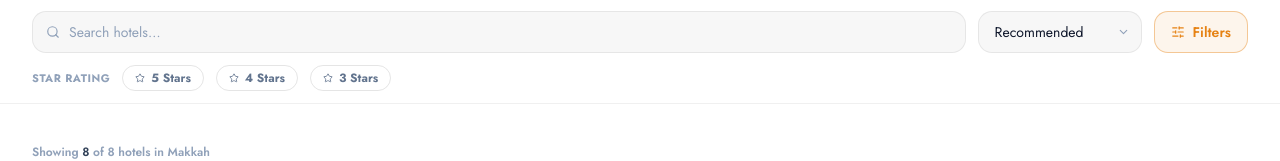
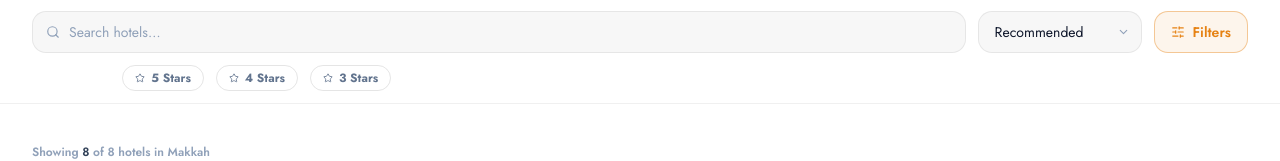
Before and after one commit to techtravelshook/travelshookcode, a Next.js app: page /cities-hotels/makkah in a window 1280 px wide. Both pictures are taken after a click on the button "Filters". Shown: the part 321-482 px from the top of the page. Built offline with nearby package versions, Linux system fonts and the light colour scheme.

Commit message:
repaired code for makkah

```diff
--- a/app/cities-hotels/makkah/page.js
+++ b/app/cities-hotels/makkah/page.js
@@ -194,7 +194,7 @@ export default function MakkahHotelsPage() {
             href="/umrah"
             className="mb-4 flex items-center gap-2 text-white/60 hover:text-white text-xs font-semibold uppercase tracking-widest transition-colors w-fit"
           >
-            <ArrowLeft size={13} /> Back to Umrah
+            <ArrowLeft size={13} /> View Umrah Packages
           </Link>
           <div className="flex items-end gap-4 flex-wrap">
             <div>
@@ -271,7 +271,7 @@ export default function MakkahHotelsPage() {
         {/* Expandable filter row */}
         {showFilters && (
           <div className="max-w-7xl mx-auto px-4 sm:px-6 lg:px-8 pb-3 flex items-center gap-3">
-            <span className="text-[11px] text-slate-400 dark:text-white/40 uppercase font-bold tracking-wider">
+            <span className="text-[11px] text-white dark:text-white uppercase font-bold tracking-wider">
               Star Rating
             </span>
             {FILTER_STARS.map((s) => (
```
